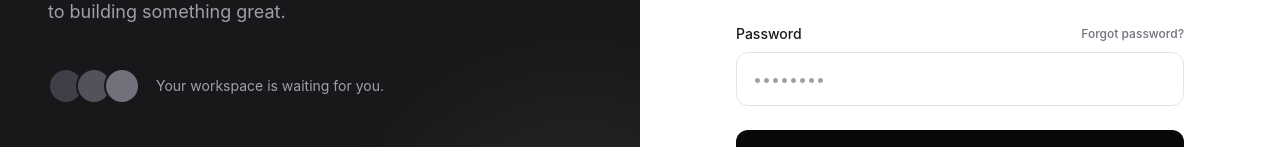
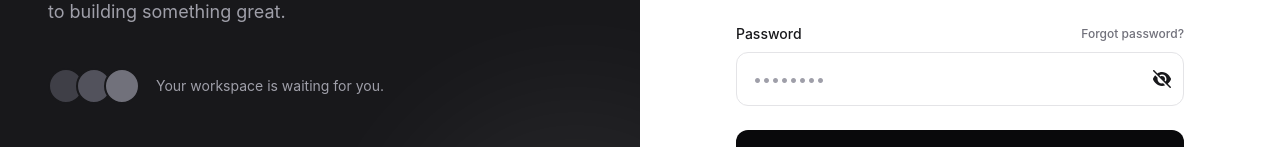
Before and after one commit to psshrijith/TaskFlow, a React (Vite) app: page /login in a window 1280 px wide. Shown: the part 470-617 px from the top of the page. Built offline with nearby package versions, Linux system fonts and the light colour scheme; no server answers.

Commit message:
fixed login page

```diff
--- a/src/components/FormInput.tsx
+++ b/src/components/FormInput.tsx
@@ -1,16 +1,20 @@
 import { FormattedMessage, useIntl } from "react-intl";
 import { Link } from "react-router-dom";
+import { faEye, faEyeSlash } from "@fortawesome/free-solid-svg-icons";
+import { FontAwesomeIcon } from "@fortawesome/react-fontawesome";
+import { useState } from "react";
 
-
-interface FormInput{
-  email : string;
+interface FormInput {
+  email: string;
   password: string;
   setEmail?: (value: string) => void;
   setPassword?: (value: string) => void;
 }
 
-const FormInput = ({email, password, setEmail, setPassword}:FormInput) => {
+const FormInput = ({ email, password, setEmail, setPassword }: FormInput) => {
   const intl = useIntl();
+  const [showPassword, setShowPassword] = useState(false);
+
   return (
     <>
       <div>
@@ -45,9 +49,10 @@ const FormInput = ({email, password, setEmail, setPassword}:FormInput) => {
           </Link>
         </div>
 
+        <div className="relative">
           <input
             id="password"
-          type="password"
+            type={showPassword ? "text" : "password"}
             value={password}
             onChange={(event) => setPassword?.(event.target.value)}
             placeholder="••••••••"
@@ -55,6 +60,15 @@ const FormInput = ({email, password, setEmail, setPassword}:FormInput) => {
             className="w-full rounded-xl border border-zinc-200 px-4 py-3.5 outline-none transition placeholder:text-zinc-400 focus:border-zinc-900 focus:ring-4 focus:ring-zinc-100"
             required
           />
+
+          <button
+            type="button"
+            className="absolute right-3 top-1/2 -translate-y-1/2"
+            onClick={()=> setShowPassword((prev) => !prev)}
+          >
+            {showPassword ? <FontAwesomeIcon icon={faEye} /> : <FontAwesomeIcon icon={faEyeSlash}/>}
+          </button>
+        </div>
       </div>
     </>
   );
```
Lines whose indentation alone changed are shown as unchanged.
